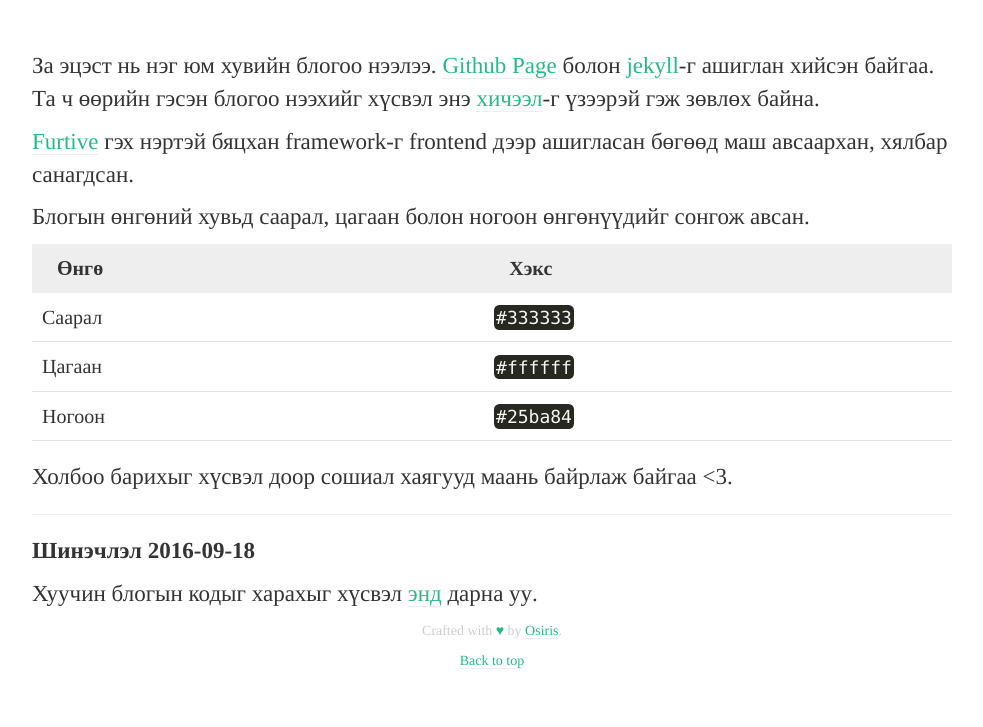
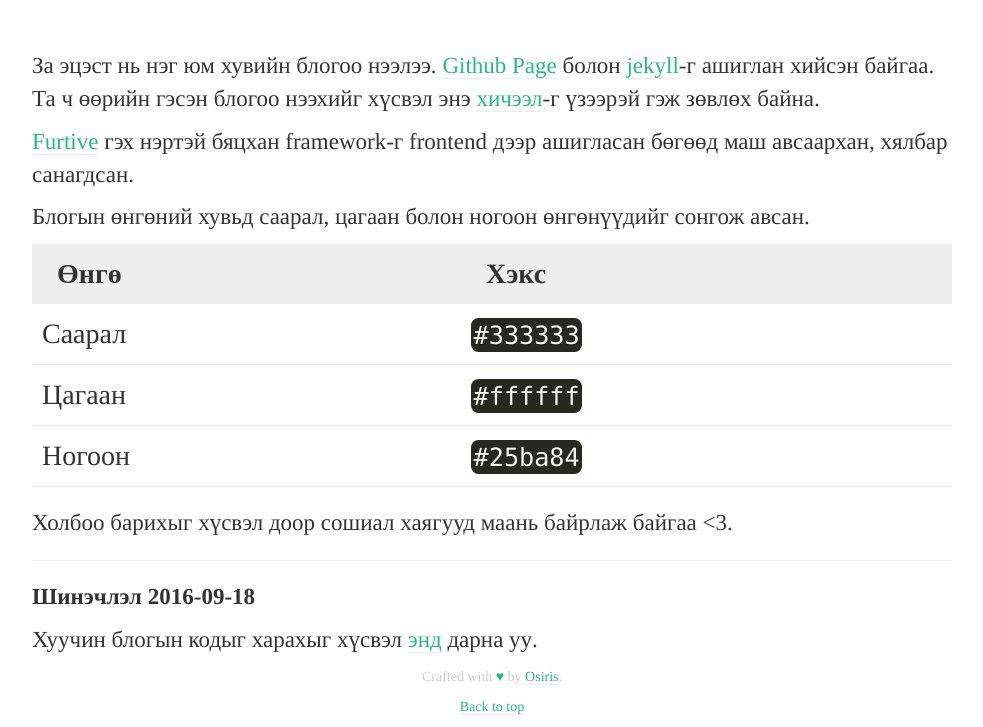
Before and after one commit to enkhee-Osiris/enkhee-osiris.github.io, a Jekyll site: the page built from _posts/2016-07-09-Блог-нээгдлээ.md, in a window 1280 px wide. Shown: the part 900-1627 px from the top of the page, without its empty margins (148-1131 px from the left). Built offline with Jekyll 4.4.1, drawn with Linux system fonts in a browser that asks for light colours; nearby versions of some CDN libraries; before the commit the page ends 1581 px from its top, so only the background shows below that.

Commit message:
Fix bugs

```diff
--- a/assets/css/style.css
+++ b/assets/css/style.css
@@ -79,7 +79,7 @@ a:hover {
  *  Table
  */
 table {
-    font-size: 20px;
+    font-size: 2rem;
     margin-bottom: 20px;
 }
 table thead {
```
Also changed, not shown: 2 other files.
